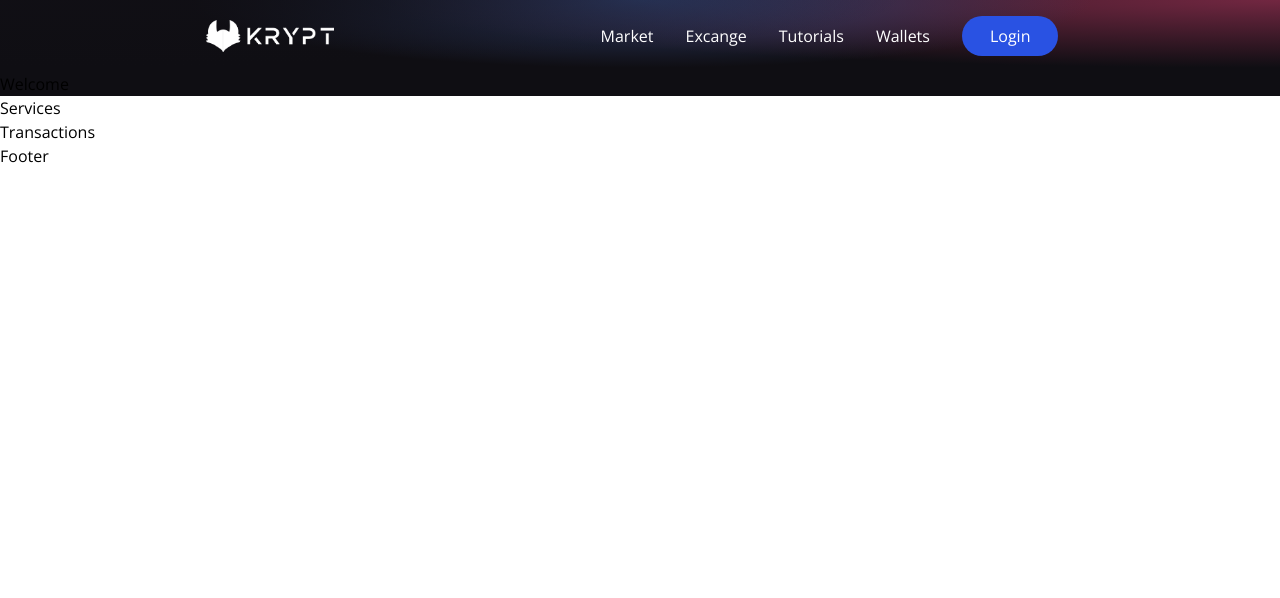
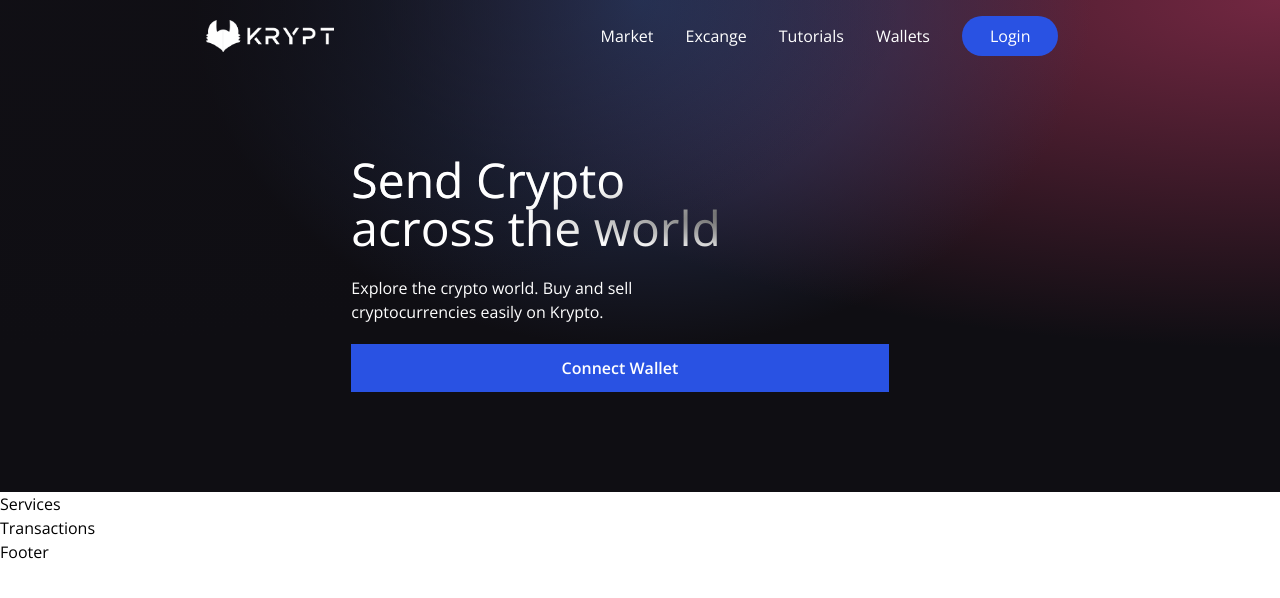
Before and after one commit to storiaca/web3-projects, a React (Vite) app in the folder web3-jsmastery/client/: page / in a window 1280 px wide. Shown: the top 598 px of the page. Built offline with nearby package versions, Linux system fonts and the light colour scheme.

Commit message:
Welcome page start

```diff
--- a/web3-jsmastery/client/src/components/Welcome.jsx
+++ b/web3-jsmastery/client/src/components/Welcome.jsx
@@ -1,7 +1,51 @@
-import React from "react";
+import { useState } from "react";
+import { AiFillPlayCircle } from "react-icons/ai";
+import { SiEthereum } from "react-icons/si";
+import { BsInfoCircle } from "react-icons/bs";
+
+import { Loader } from "./";
+
+const companyCommonStyles =
+  "min-h-[70px] sm:px-0 px-2 sm:min-w-[120px] flex justify-center items-center border-[0.5px] border-gray-400 text-sm font-light text-white";
+
+const Input = ({ placeholder, name, type, value, handleChange }) => (
+  <input
+    placeholder={placeholder}
+    type={type}
+    step="0.0001"
+    value={value}
+    onChange={(e) => handleChange(e, name)}
+    className="my-2 w-full rounded-sm p-2 outline-none bg-transparent text-white border-none text-sm white-glassmorphism"
+  />
+);
 
 const Welcome = () => {
-  return <div>Welcome</div>;
+  const connectWallet = () => {
+    console.log(this);
+  };
+
+  return (
+    <div className="flex w-full justify-center items-center">
+      <div className="flex md:flex-row flex-col items-start justify-between md:p-20 py-12 px-4">
+        <div className="flex flex-1 justify-start flex-col md:mr-10">
+          <h1 className="text-3xl sm:text-5xl text-white text-gradient py-1">
+            Send Crypto <br /> across the world
+          </h1>
+          <p className="text-left mt-5 text-white font-light md:w-9/12 w-11/12 text-base">
+            Explore the crypto world. Buy and sell cryptocurrencies easily on
+            Krypto.
+          </p>
+          <button
+            type="button"
+            onClick={connectWallet}
+            className="flex flex-row justify-center items-center my-5 bg-[#2952e3] p-3 roundec-full cursor-ponter hover:bg-[#2546bd]"
+          >
+            <p className="text-white text-base font-semibold">Connect Wallet</p>
+          </button>
+        </div>
+      </div>
+    </div>
+  );
 };
 
 export default Welcome;
```
